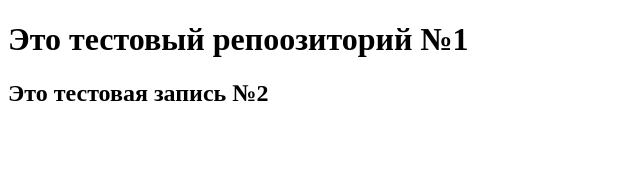
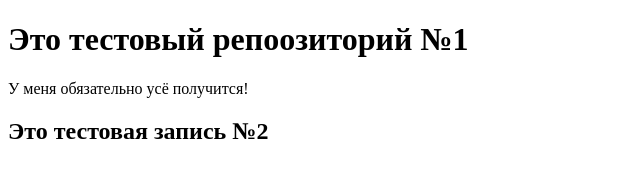
Before and after one commit to MEOfortest/Krasin, a plain HTML site: page index.html in a window 1280 px wide. Shown: the whole page, without its empty margins (0-640 px from the left). Drawn offline with Linux system fonts and the light colour scheme.

Commit message:
Отлично!

```diff
--- a/index.html
+++ b/index.html
@@ -7,6 +7,7 @@
 </head>
 <body>
     <h1>Это тестовый репоозиторий №1</h1>
+    <p>У меня обязательно усё получится!</p>
     <h2>Это тестовая запись №2</h2>
 </body>
 </html>
```
